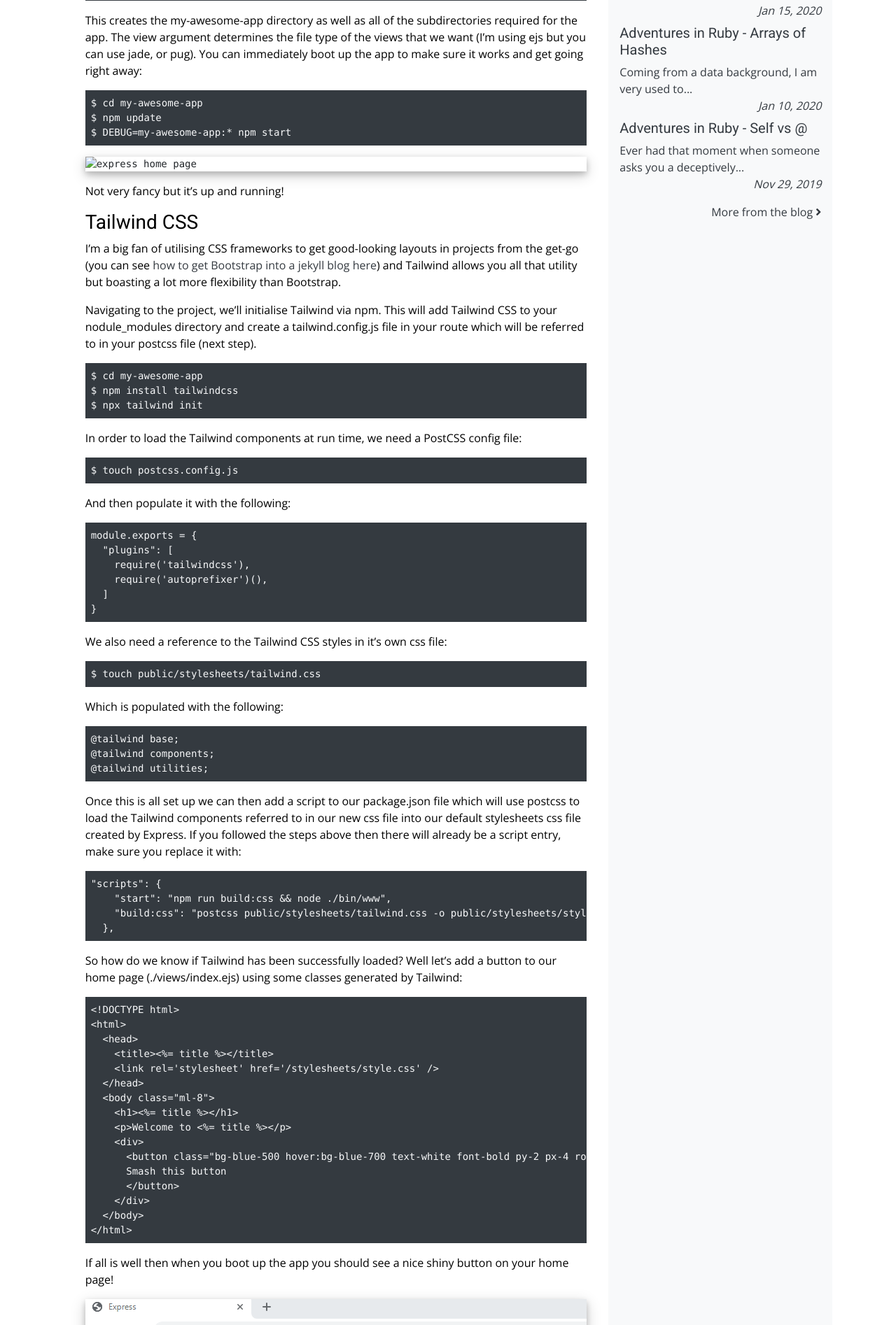
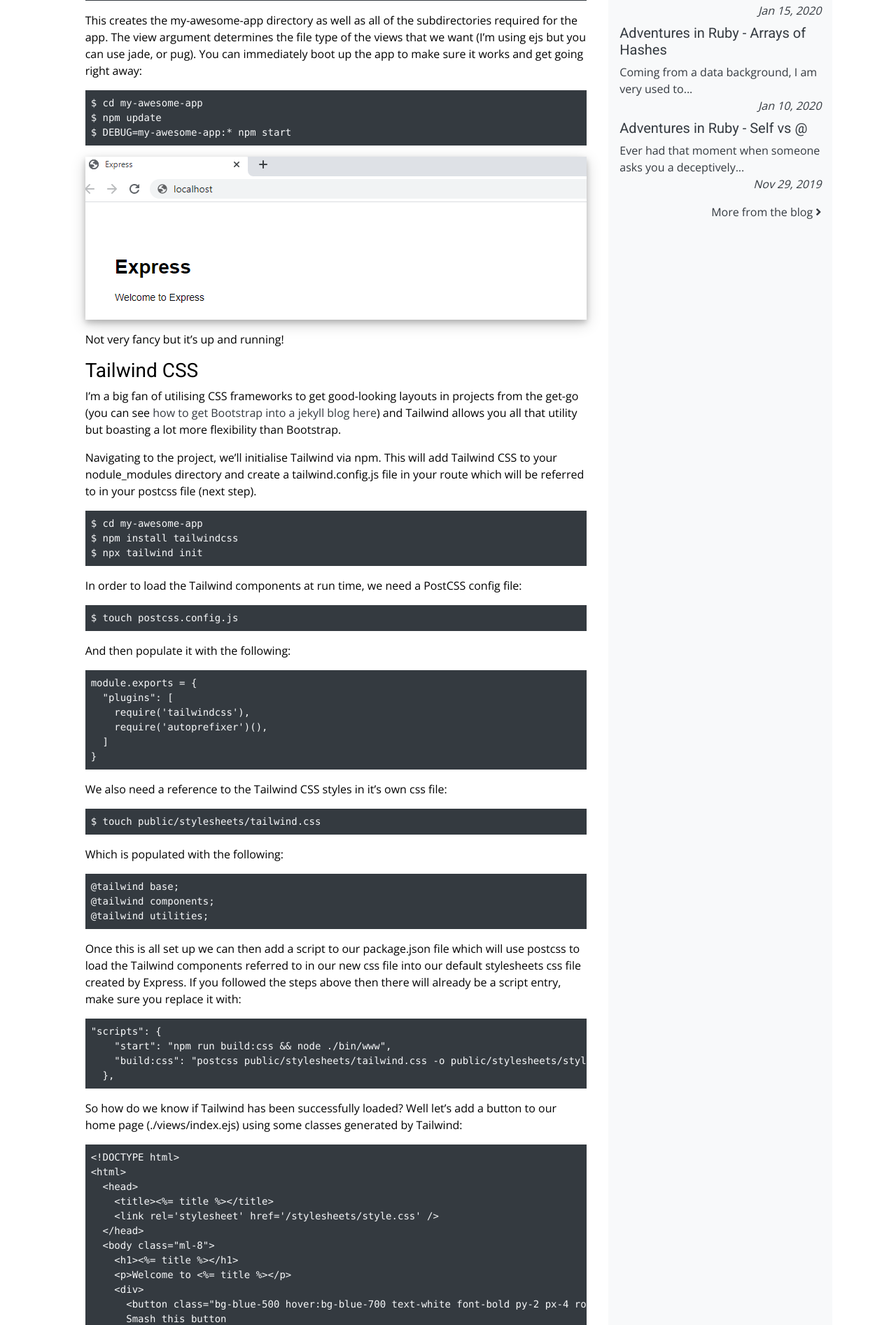
Before and after one commit to GideonBrimleaf/GideonBrimleaf.github.io, a Jekyll site: the page built from _posts/2020-01-15-setting-up-expressjs-with-tailwind.md, in a window 1280 px wide. Shown: the part 732-2626 px from the top of the page at 70% size. Built offline with Jekyll 4.4.1, drawn with Linux system fonts in a browser that asks for light colours; nearby versions of some CDN libraries.

Commit message:
fixed bug with image load

```diff
--- a/_posts/2020-01-15-setting-up-expressjs-with-tailwind.md
+++ b/_posts/2020-01-15-setting-up-expressjs-with-tailwind.md
@@ -41,7 +41,7 @@
 </pre>
 
 <pre class="shadowy">
-<img src="assets/images/default-browser.png" alt="express home page">
+<img src="/assets/images/express-boot.png" alt="express home page">
 </pre>
 
 Not very fancy but it's up and running!
```
